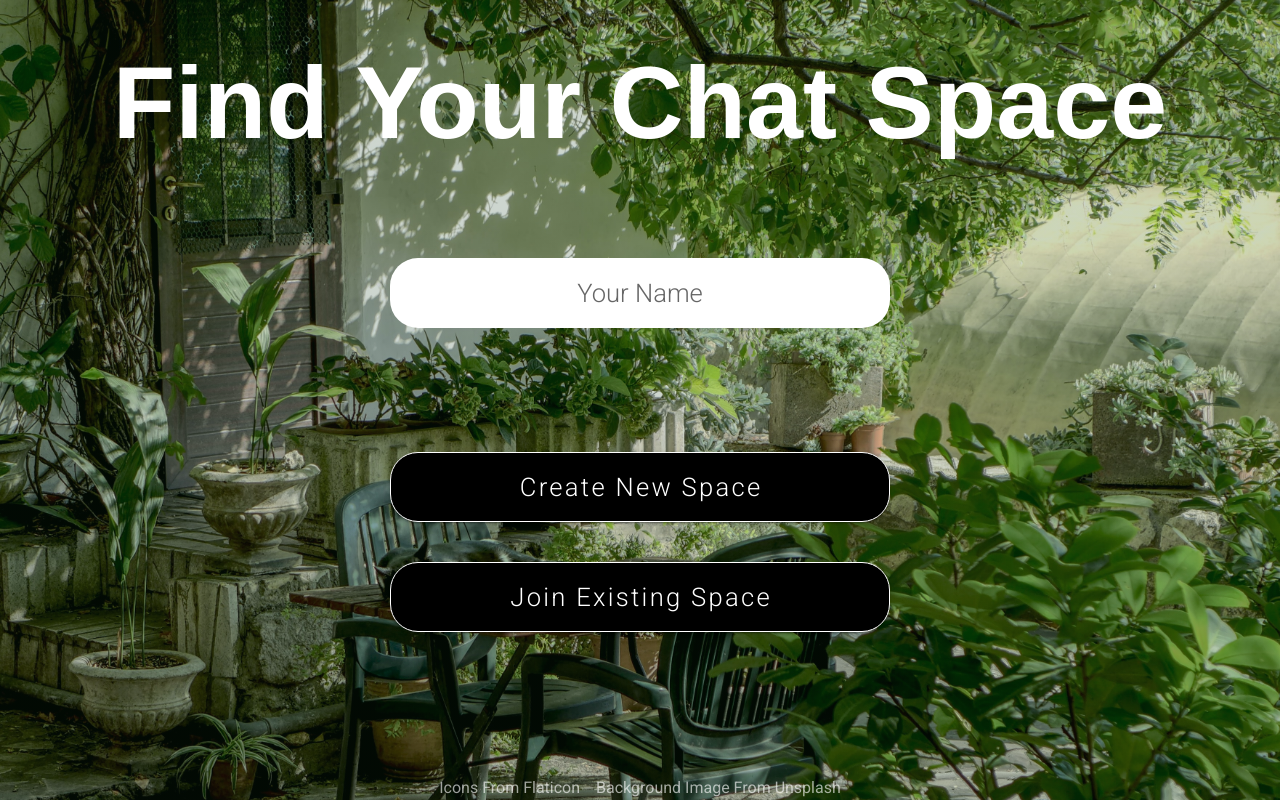
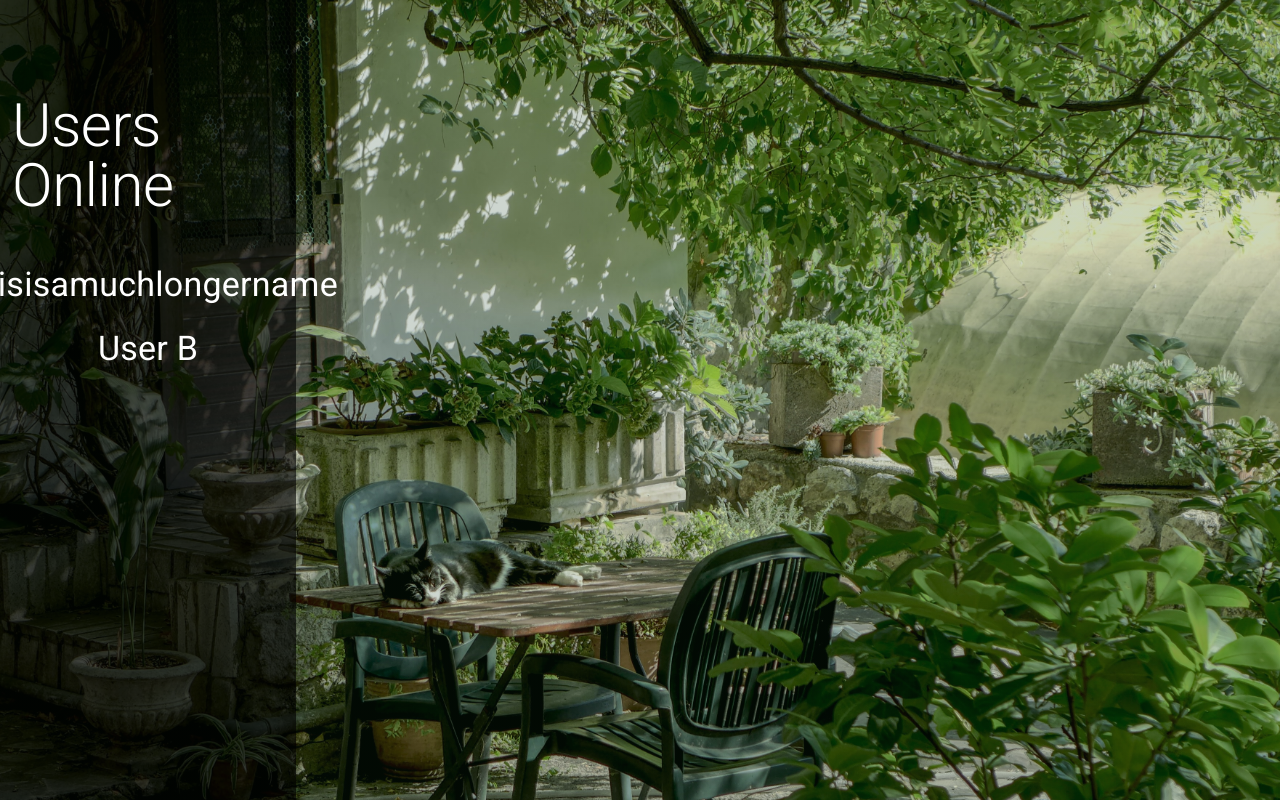
Before and after one commit to alevans99/chat-space-fe, a Vue app: page /chat in a window 1280 px wide. Built offline with nearby package versions, Linux system fonts and the light colour scheme; a web font is replaced by a local one.

Commit message:
Adds ChatPage componenet

```diff
--- /dev/null
+++ b/src/components/pages/chat/ChatPage.vue
@@ -0,0 +1,25 @@
+<template>
+  <v-container class="ma-0 pa-0 fill-height">
+    <UserList />
+  </v-container>
+</template>
+
+<script>
+import UserList from './sub-components/UserList.vue'
+export default {
+  name: 'chat-page',
+  components: { UserList },
+  data: () => ({}),
+  computed: {},
+}
+</script>
+<style scoped>
+@media only screen and (max-width: 1080px) {
+}
+
+@media only screen and (max-width: 800px) {
+}
+
+@media only screen and (max-width: 600px) {
+}
+</style>
--- /dev/null
+++ b/src/components/pages/chat/sub-components/UserList.vue
@@ -0,0 +1,51 @@
+<template >
+  <v-container class="fill-height py-0">
+    <v-row class="fill-height">
+      <v-col
+        cols="3"
+        class="
+          fill-height
+          user-list-container
+          d-flex
+          flex-column flex-nowrap
+          align-center
+          pt-12
+        "
+      >
+        <h2 class="text-h2 white--text py-12">Users Online</h2>
+        <div
+          v-for="(user, i) in users"
+          :key="`User-${user}${i}`"
+          class="user-container pb-6"
+        >
+          <h4 class="text-h4 white--text">{{ user }}</h4>
+        </div>
+      </v-col>
+      <v-col cols="9" class="pa-0 ma-0"> </v-col>
+    </v-row>
+  </v-container>
+</template>
+
+<script>
+export default {
+  name: 'user-list',
+
+  data: () => ({
+    users: ['Thisisamuchlongername', 'User B'],
+  }),
+  computed: {},
+}
+</script>
+<style scoped>
+.user-list-container {
+  background-color: rgba(0, 0, 0, 0.626);
+}
+@media only screen and (max-width: 1080px) {
+}
+
+@media only screen and (max-width: 800px) {
+}
+
+@media only screen and (max-width: 600px) {
+}
+</style>
--- a/src/components/Pages/Menu/MenuPage.vue
+++ b/src/components/pages/menu/MenuPage.vue
@@ -49,6 +49,7 @@
               color="black"
               dark
               :height="menuItemHeight"
+              :disabled="userNameInput === ''"
             >
               Create New Space
             </v-btn>
@@ -58,6 +59,7 @@
               color="black"
               dark
               :height="menuItemHeight"
+              :disabled="userNameInput === ''"
               @click="showSpaceName = true"
             >
               Join Existing Space
@@ -92,6 +94,7 @@
             color="black"
             dark
             :height="menuItemHeight"
+            :disabled="userNameInput === '' || spaceNameInput === ''"
           >
             Join
           </v-btn>
--- a/src/router/index.js
+++ b/src/router/index.js
@@ -1,7 +1,8 @@
 import Vue from 'vue'
 import VueRouter from 'vue-router'
-import MenuPage from '../components/Pages/Menu/MenuPage.vue'
+import MenuPage from '../components/pages/menu/MenuPage.vue'
+import ChatPage from '../components/pages/chat/ChatPage.vue'
 Vue.use(VueRouter)
-const routes = [{ path: '/', component: MenuPage }]
-const router = new VueRouter({ routes })
+const routes = [{ path: '/', component: MenuPage }, { path: '/chat', component: ChatPage }]
+const router = new VueRouter({ routes, mode: 'history' })
 export default router
```
